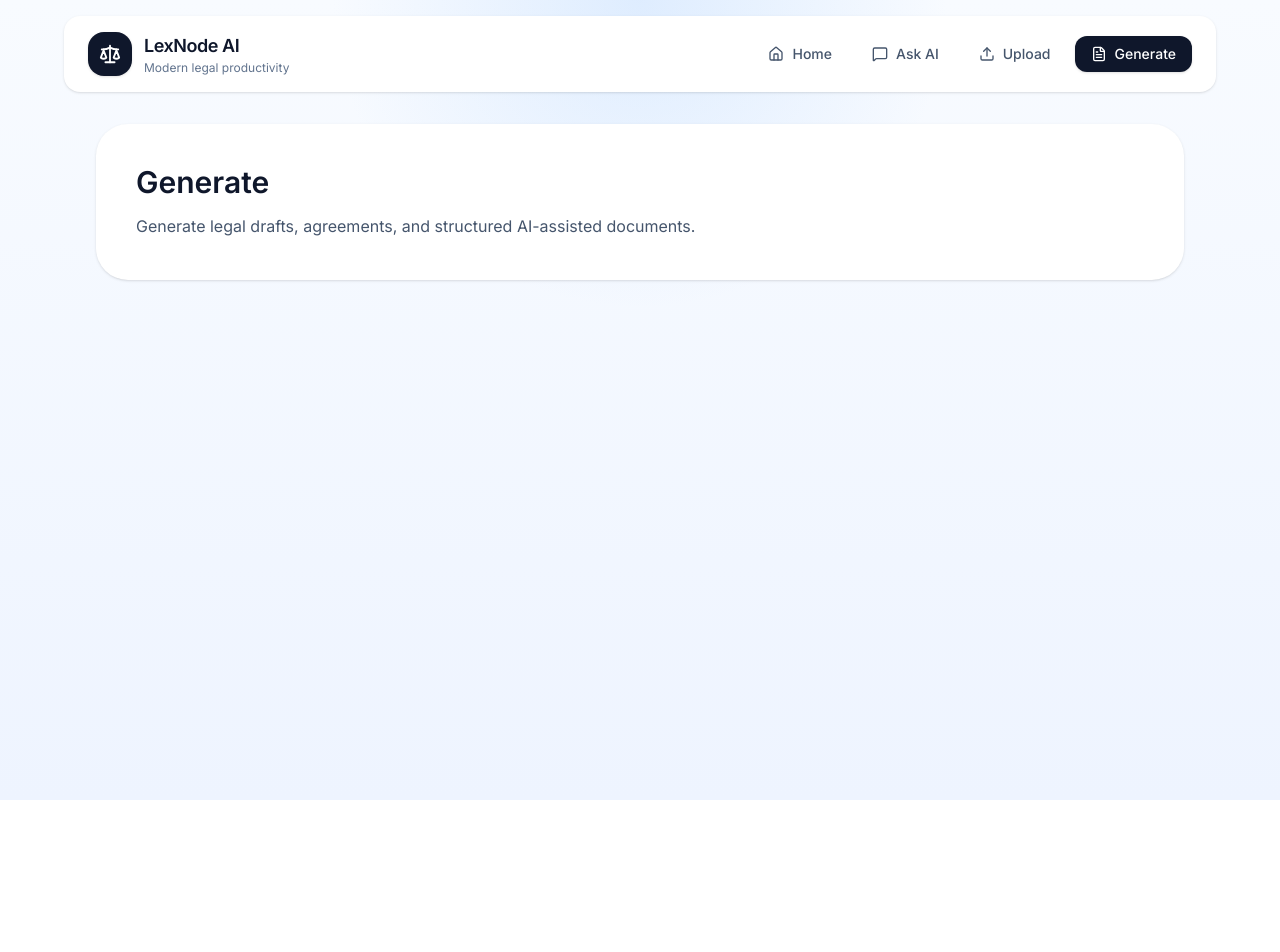
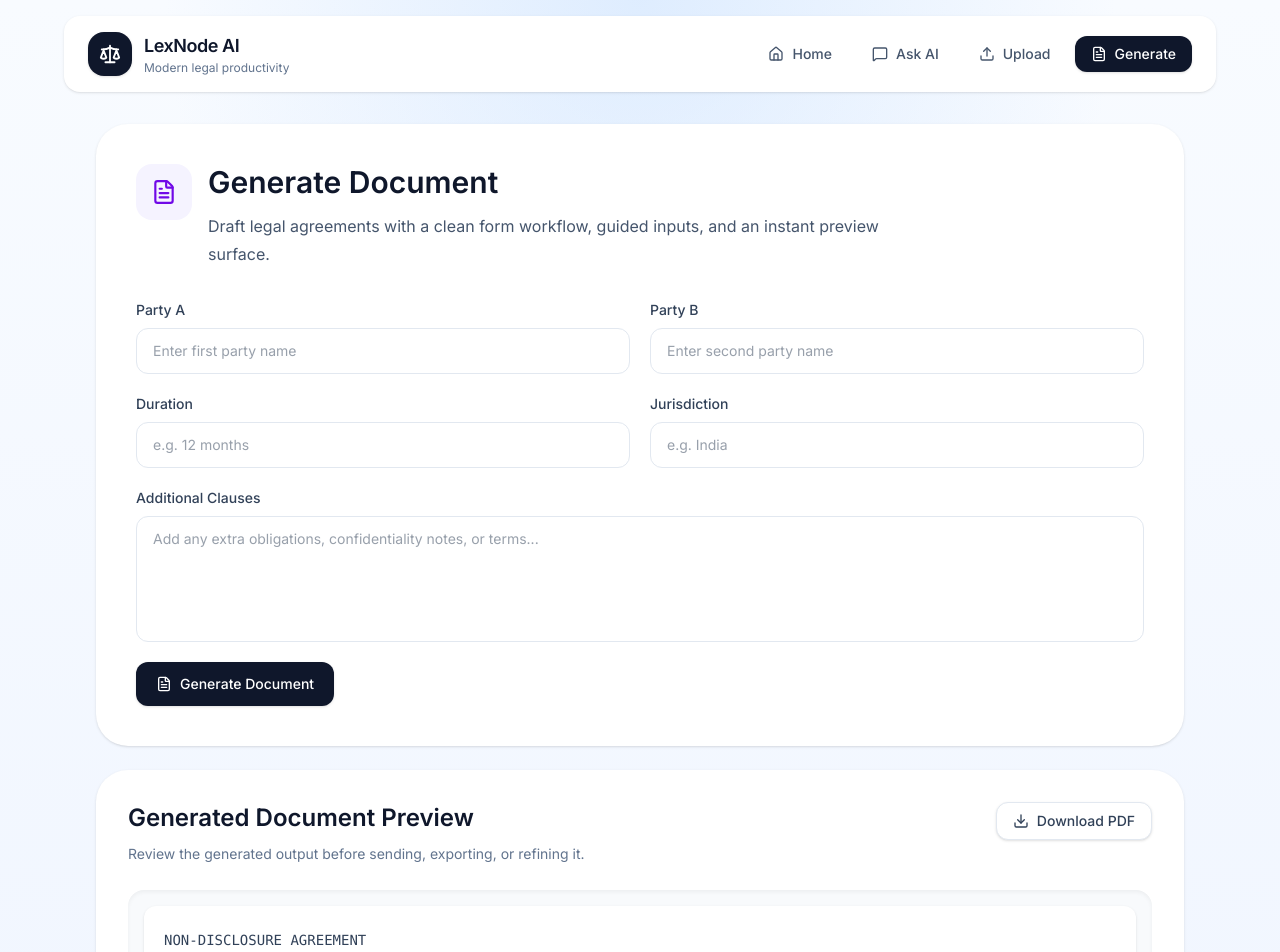
Before and after one commit to Anshul2202/Dev-Dynasty_Anshul, a React (Vite) app in the folder legal-ai-assistant/: page /generate in a window 1280 px wide. Shown: the top 952 px of the page. Before the commit the page ends 800 px from the top, so only its background shows below. Built offline with nearby package versions, Linux system fonts and the light colour scheme.

Commit message:
Create document generation interface

```diff
--- a/legal-ai-assistant/src/pages/Generate.jsx
+++ b/legal-ai-assistant/src/pages/Generate.jsx
@@ -1,10 +1,200 @@
+import { Download, FileText } from 'lucide-react'
+import { useMemo, useState } from 'react'
+
+const initialForm = {
+  partyA: '',
+  partyB: '',
+  duration: '',
+  jurisdiction: '',
+  clauses: '',
+}
+
 function Generate() {
+  const [formData, setFormData] = useState(initialForm)
+  const [generatedDocument, setGeneratedDocument] = useState('')
+
+  const previewDocument = useMemo(() => {
+    if (generatedDocument) {
+      return generatedDocument
+    }
+
+    return `NON-DISCLOSURE AGREEMENT
+
+This Agreement is entered into between ${formData.partyA || '[Party A]'} and ${
+      formData.partyB || '[Party B]'
+    }.
+
+Term:
+This Agreement remains in effect for ${formData.duration || '[Duration]'}.
+
+Jurisdiction:
+This Agreement shall be governed by the laws of ${formData.jurisdiction || '[Jurisdiction]'}.
+
+Additional Clauses:
+${formData.clauses || 'No additional clauses provided yet.'}
+
+The parties agree to protect confidential information, use it only for authorized purposes, and follow the obligations described in this document.`
+  }, [formData, generatedDocument])
+
+  const handleChange = (event) => {
+    const { name, value } = event.target
+
+    setFormData((currentData) => ({
+      ...currentData,
+      [name]: value,
+    }))
+  }
+
+  const handleGenerate = (event) => {
+    event.preventDefault()
+
+    setGeneratedDocument(`NON-DISCLOSURE AGREEMENT
+
+This Agreement is made between ${formData.partyA || 'Party A'} and ${
+      formData.partyB || 'Party B'
+    } and is intended to protect confidential information shared for business or professional purposes.
+
+1. Parties
+Party A: ${formData.partyA || 'Not provided'}
+Party B: ${formData.partyB || 'Not provided'}
+
+2. Duration
+This Agreement will remain active for ${formData.duration || 'a period to be defined by the parties'}.
+
+3. Jurisdiction
+The governing jurisdiction for this Agreement is ${formData.jurisdiction || 'not specified'}.
+
+4. Confidentiality Obligations
+Each party agrees not to disclose or misuse confidential information received under this Agreement without proper authorization.
+
+5. Additional Clauses
+${formData.clauses || 'No additional clauses were added.'}
+
+6. Closing
+Both parties acknowledge that this document is a draft and should be reviewed before formal use.`)
+  }
+
+  const handleDownload = () => {
+    const blob = new Blob([previewDocument], { type: 'application/pdf' })
+    const fileUrl = URL.createObjectURL(blob)
+    const link = document.createElement('a')
+
+    link.href = fileUrl
+    link.download = 'lexnode-document-preview.pdf'
+    link.click()
+
+    URL.revokeObjectURL(fileUrl)
+  }
+
   return (
-    <section className="rounded-[2rem] bg-white p-8 shadow sm:p-10">
-      <h1 className="text-3xl font-semibold text-slate-900">Generate</h1>
-      <p className="mt-3 max-w-2xl text-base leading-7 text-slate-600">
-        Generate legal drafts, agreements, and structured AI-assisted documents.
-      </p>
+    <section className="space-y-6">
+      <div className="rounded-[2rem] bg-white p-8 shadow sm:p-10">
+        <div className="flex items-start gap-4">
+          <div className="flex h-14 w-14 items-center justify-center rounded-2xl bg-violet-50 text-violet-700">
+            <FileText size={26} />
+          </div>
+          <div>
+            <h1 className="text-3xl font-semibold text-slate-900">Generate Document</h1>
+            <p className="mt-3 max-w-2xl text-base leading-7 text-slate-600">
+              Draft legal agreements with a clean form workflow, guided inputs,
+              and an instant preview surface.
+            </p>
+          </div>
+        </div>
+
+        <form onSubmit={handleGenerate} className="mt-8 grid gap-5 md:grid-cols-2">
+          <label className="flex flex-col gap-2">
+            <span className="text-sm font-medium text-slate-700">Party A</span>
+            <input
+              name="partyA"
+              value={formData.partyA}
+              onChange={handleChange}
+              placeholder="Enter first party name"
+              className="rounded-xl border border-slate-200 px-4 py-3 text-sm text-slate-700 outline-none transition focus:border-violet-400"
+            />
+          </label>
+
+          <label className="flex flex-col gap-2">
+            <span className="text-sm font-medium text-slate-700">Party B</span>
+            <input
+              name="partyB"
+              value={formData.partyB}
+              onChange={handleChange}
+              placeholder="Enter second party name"
+              className="rounded-xl border border-slate-200 px-4 py-3 text-sm text-slate-700 outline-none transition focus:border-violet-400"
+            />
+          </label>
+
+          <label className="flex flex-col gap-2">
+            <span className="text-sm font-medium text-slate-700">Duration</span>
+            <input
+              name="duration"
+              value={formData.duration}
+              onChange={handleChange}
+              placeholder="e.g. 12 months"
+              className="rounded-xl border border-slate-200 px-4 py-3 text-sm text-slate-700 outline-none transition focus:border-violet-400"
+            />
+          </label>
+
+          <label className="flex flex-col gap-2">
+            <span className="text-sm font-medium text-slate-700">Jurisdiction</span>
+            <input
+              name="jurisdiction"
+              value={formData.jurisdiction}
+              onChange={handleChange}
+              placeholder="e.g. India"
+              className="rounded-xl border border-slate-200 px-4 py-3 text-sm text-slate-700 outline-none transition focus:border-violet-400"
+            />
+          </label>
+
+          <label className="flex flex-col gap-2 md:col-span-2">
+            <span className="text-sm font-medium text-slate-700">Additional Clauses</span>
+            <textarea
+              name="clauses"
+              value={formData.clauses}
+              onChange={handleChange}
+              rows={5}
+              placeholder="Add any extra obligations, confidentiality notes, or terms..."
+              className="resize-none rounded-xl border border-slate-200 px-4 py-3 text-sm text-slate-700 outline-none transition focus:border-violet-400"
+            />
+          </label>
+
+          <div className="md:col-span-2">
+            <button
+              type="submit"
+              className="inline-flex items-center gap-2 rounded-xl bg-slate-900 px-5 py-3 text-sm font-medium text-white shadow transition hover:bg-slate-800"
+            >
+              <FileText size={16} />
+              Generate Document
+            </button>
+          </div>
+        </form>
+      </div>
+
+      <article className="rounded-[2rem] bg-white p-6 shadow sm:p-8">
+        <div className="flex flex-col gap-4 sm:flex-row sm:items-start sm:justify-between">
+          <div>
+            <h2 className="text-2xl font-semibold text-slate-900">Generated Document Preview</h2>
+            <p className="mt-2 text-sm leading-6 text-slate-500">
+              Review the generated output before sending, exporting, or refining it.
+            </p>
+          </div>
+          <button
+            type="button"
+            onClick={handleDownload}
+            className="inline-flex items-center gap-2 self-start rounded-xl border border-slate-200 bg-white px-4 py-2 text-sm font-medium text-slate-700 shadow transition hover:border-slate-300 hover:text-slate-900"
+          >
+            <Download size={16} />
+            Download PDF
+          </button>
+        </div>
+
+        <div className="mt-6 rounded-2xl bg-slate-50 p-4 shadow-inner">
+          <pre className="overflow-x-auto whitespace-pre-wrap rounded-xl bg-white p-5 text-sm leading-7 text-slate-700 shadow">
+            {previewDocument}
+          </pre>
+        </div>
+      </article>
     </section>
   )
 }
```
